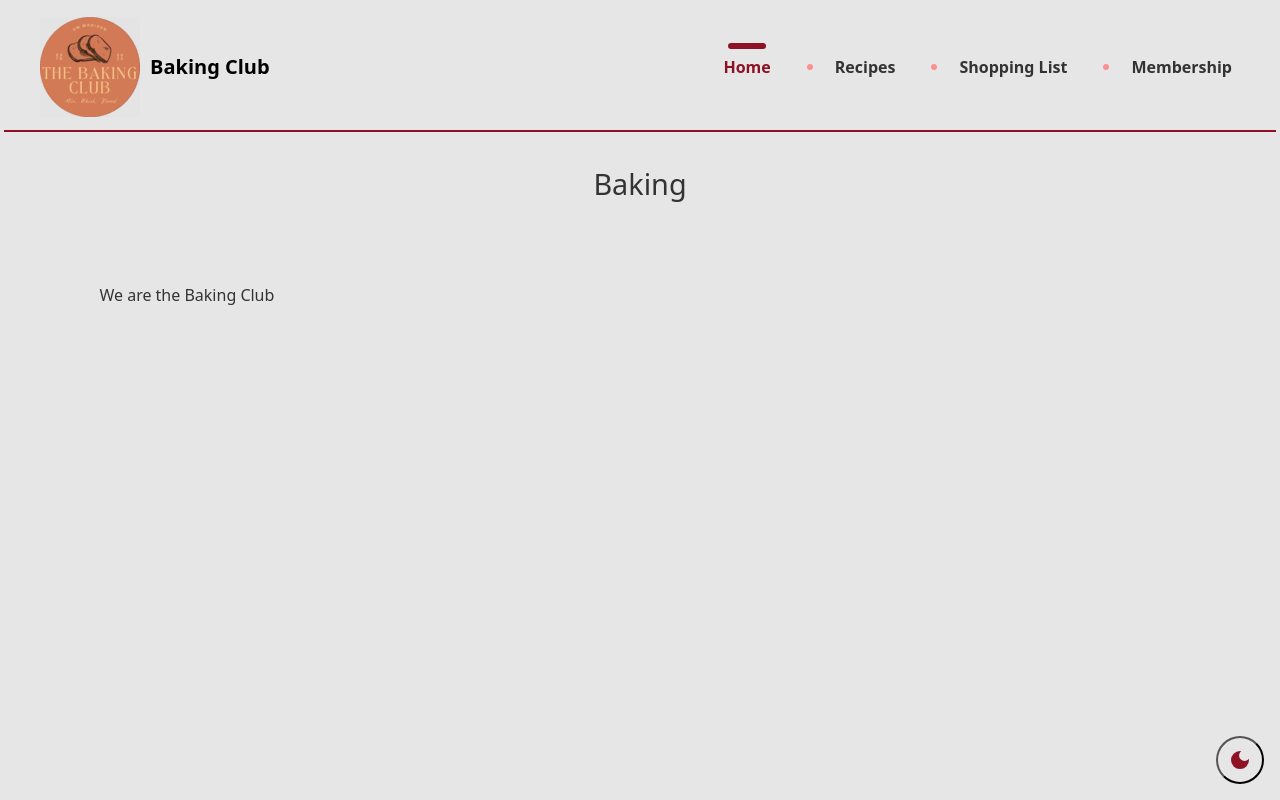
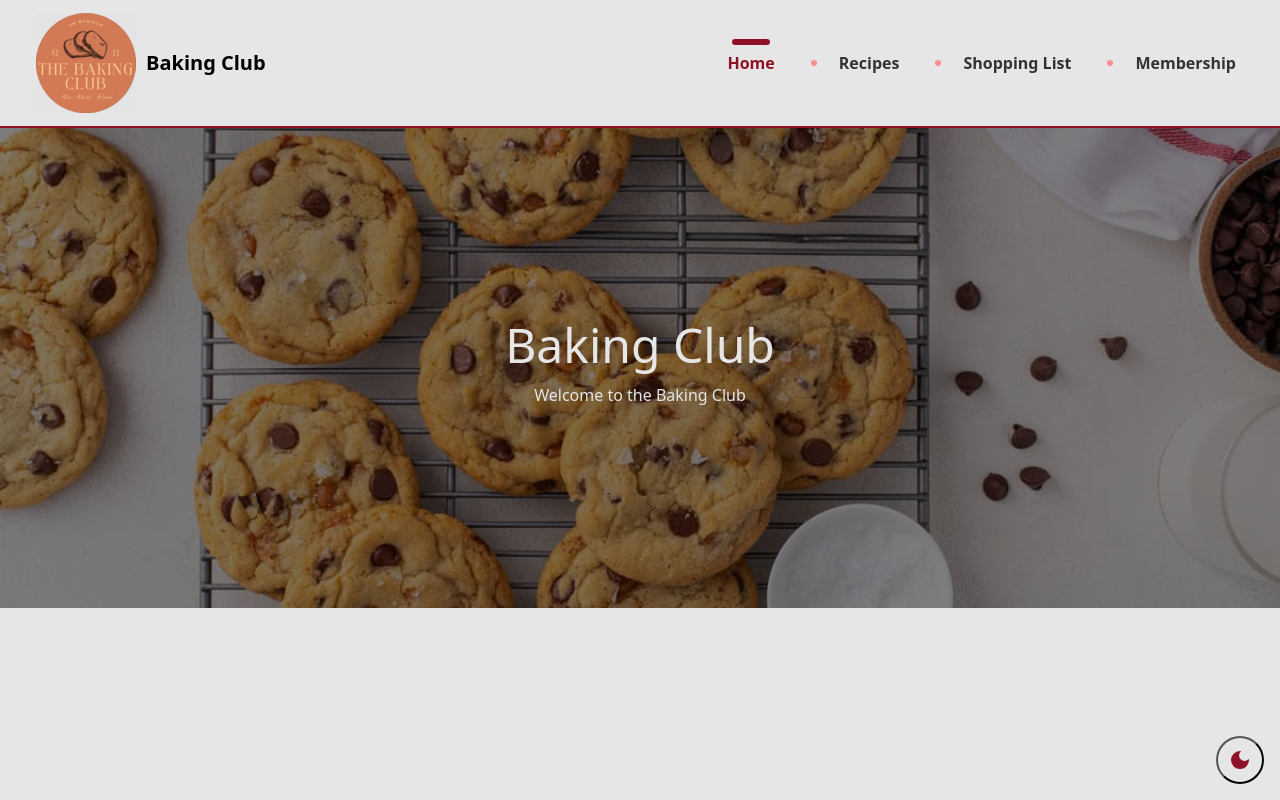
Before and after one commit to CS272-F25/p17, a plain HTML site: page index.html in a window 1280 px wide. Drawn offline with nearby package versions, Linux system fonts and the light colour scheme.

Commit message:
Home updates

```diff
--- a/index.css
+++ b/index.css
@@ -1,8 +1,36 @@
-.home-header {
+.hero-text{
     text-align: center;
-    padding: 2rem 1rem 1rem;
+    position: absolute;
+    top: 50%;
+    left: 50%;
+    transform: translate(-50%, -50%);
+    color: #E6E6E6;
 }
 
-.home-header h1 {
-    font-size: 1.8rem;
+.hero-text h1 {
+    font-size: clamp(2.2rem, 3vw + 1rem, 3rem);
+    margin-bottom: 0.4rem;
+    color: #E6E6E6;
 }
+
+.hero-text p {
+    font-size: 1rem;
+    max-width: 32rem;
+}
+
+.hero-image {
+    background-image: linear-gradient(rgba(0, 0, 0, 0.5), rgba(0, 0, 0, 0.5)), url(images/recipes/chocolate_chip_cookies/step10.jpg);
+
+    min-height: 60vh;
+
+    background-position: center;
+    background-repeat: no-repeat;
+    background-size: cover;
+    position: relative;
+    overflow: hidden;
+}
+
+.home-main {
+    width: 100%;
+    max-width: none;
+}
--- a/index.html
+++ b/index.html
@@ -12,27 +12,20 @@
     <script type="text/javascript" src="darkmode.js" defer></script>
 </head>
 
-<body class="m-1">
+<body>
     <!--Global Header and Nav Bar-->
     <my-header></my-header>
-    <main>
+    <main class="home-main">
         <section>
-            <div class="home-header">
-                <h1>Baking</h1>
-                <p></p>
-            </div>
-            <div class="image">
-                <img src="">
+            <div class="hero-image">
+                <div class="hero-text">
+                   <h1> Baking Club </h1>
+                   <p> Welcome to the Baking Club</p>
+                </div>
             </div>
         </section>
 
         <article>
-            <div class="article-img">
-                <img src="" alt="">
-            </div>
-            <div class="description">
-                <p>We are the Baking Club</p>
-            </div>
             <div class="social">
                 <a href="#"><i class=""></i></a>
             </div>
--- a/styles.css
+++ b/styles.css
@@ -59,6 +59,7 @@ h3,
 h4,
 h5,
 h6,
+.navbar,
 #theme-switch {
     transition: background-color 0.3s ease, color 0.3s ease;
 }
@@ -85,11 +86,6 @@ body {
     font-size: 1rem;
 }
 
-body.recipe-page {
-    background-color: var(--background);
-    color: var(--text);
-}
-
 main {
     height: 95%;
     width: 85%;
@@ -108,10 +104,6 @@ h5,
 h6 {
     line-height: normal;
     color: var(--text);
-}
-
-p.recipe-page .step-text {
-    color: var(--surface);
 }
 
 a {
```
